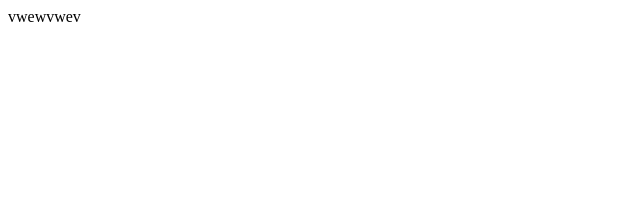
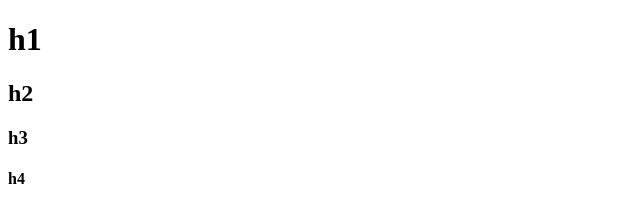
Before and after one commit to marimetsola/digipalvelut, a plain HTML site: page index.html in a window 1280 px wide. Shown: the whole page, without its empty margins (0-640 px from the left). Drawn offline with Linux system fonts and the light colour scheme.

Commit message:
add headings

```diff
--- a/index.html
+++ b/index.html
@@ -6,6 +6,9 @@
     <title>Digipalvelut</title>
 </head>
 <body>
-    vwewvwev
+    <h1>h1</h1>
+    <h2>h2</h2>
+    <h3>h3</h3>
+    <h4>h4</h4>
 </body>
 </html>
```
